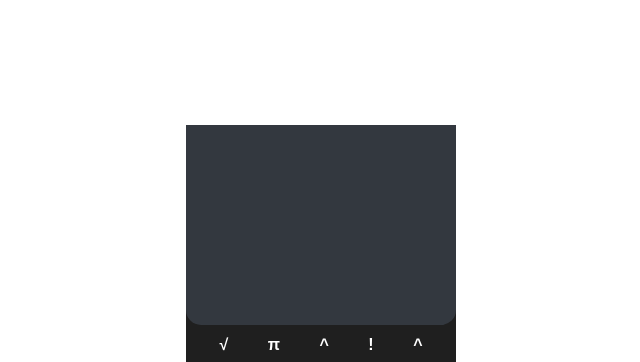
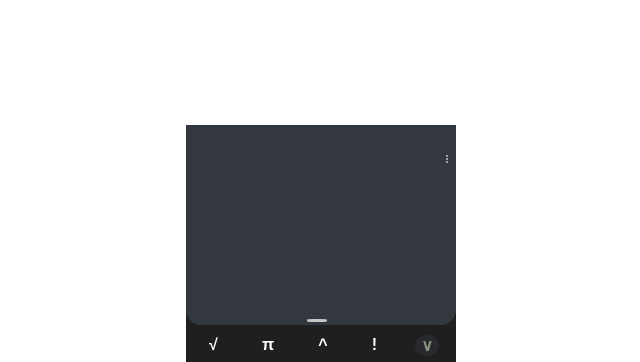
Before and after one commit to Mogoatlhe/calculator, a plain HTML site: page index.html in a window 1280 px wide. Shown: the top 362 px of the page, 319-959 px from the left. Drawn offline with nearby package versions, Linux system fonts and the light colour scheme.

Commit message:
finished the calculator screen & special buttons styles

```diff
--- a/index.html
+++ b/index.html
@@ -14,15 +14,24 @@
             <div id = "calculator-inner">
 
                 <div id = "calculator-screen">
-
+                    <div id = "three-dots">
+                        <div class = "dot"></div>
+                        <div class = "dot"></div>
+                        <div class = "dot"></div>
+                    </div>
+                    <span id = "values-display">
+                    </span>
+                    <div id = "show-history-container">
+                        <div id = "show-history"></div>
+                    </div>
                 </div>
                 <div id = "calculator-buttons">
                     <div id = "special-characters">
-                        <button id = "square-root">&#8730</button>
-                        <button id = "pie">&#960</button>
+                        <button id = "square-root">&#8730;</button>
+                        <button id = "pie">&#960;</button>
                         <button id = "power">^</button>
                         <button id = "factorial">!</button>
-                        <button id = "more-buttons-toggle">^</button>
+                        <button id = "more-buttons-toggle">&or;</button>
                         <div id = "more-buttons">
                             <button>DEG</button>
                             <button>sin</button>
@@ -38,7 +47,7 @@
                         <button id = "ac">AC</button>
                         <button id = "brackets" class = "operators">( )</button>
                         <button id = "percent" class = "operators">%</button>
-                        <button id = "division" class = "operators">&#247</button>
+                        <button id = "division" class = "operators">&#247;</button>
                         <button class = "operands">7</button>
                         <button class = "operands">8</button>
                         <button class = "operands">9</button>
@@ -53,7 +62,7 @@
                         <button id = "addition" class = "operators">+</button>
                         <button class = "operands">0</button>
                         <button class = "operands">.</button>
-                        <button id = "backspace" class = "operands">&#9003</button>
+                        <button id = "backspace" class = "operands">&#9003;</button>
                         <button id = "equals">=</button>
                     </div>
                 </div>
--- a/style/style.css
+++ b/style/style.css
@@ -33,10 +33,65 @@ body{
 }
 
 #calculator-screen{
+    display: flex;
+    flex-direction: column;
     background-color: #33383f;
     width: 270px;
     height: 200px;
     border-radius: 0px 0px 15px 15px;
+    padding-right: 8px;
+    padding-top: 30px;
+    gap: 10px;
+}
+
+#three-dots{
+    display: flex;
+    flex-direction: column;
+    align-items: end;
+    gap: 1px;
+}
+
+.dot{
+    height: 2px;
+    width: 2px;
+    border-radius: 50%;
+    background-color: #c4c7c5;
+}
+
+#values-display{
+    height: 100px;
+    text-align: right;
+}
+
+#values-display::after{
+    content: "";
+    height: 100px;
+    width: 2px;
+    display: inline-block;
+    background-color: #a2c0f1;
+    animation: cursor-blink 1.2s steps(2) infinite;
+}
+
+@keyframes cursor-blink {
+    0%{
+        opacity: 0;
+    }
+}
+
+#show-history-container{
+    display: flex;
+    align-items: end;
+    justify-content: center;
+    width: 230px;
+    align-self: center;
+    height: 39px;
+}
+
+#show-history{
+    background-color: #c4c7c5;
+    height: 3px;
+    width: 20px;
+    border-radius: 25%;
 }
 
 #special-characters{
@@ -44,6 +99,7 @@ body{
     justify-content: space-evenly;
     align-items: center;
     margin-top: 10px;
+    gap: 15px;
 }
 
 #special-characters button{
@@ -53,6 +109,13 @@ body{
     font-weight: bolder;
     font-size: 1rem;
 }
+
+#more-buttons-toggle{
+    color: #85937e !important;
+    background-color: #282a2d !important;
+    border-radius: 50%;
+}
+
 
 /* #calculator-buttons{
 
```
